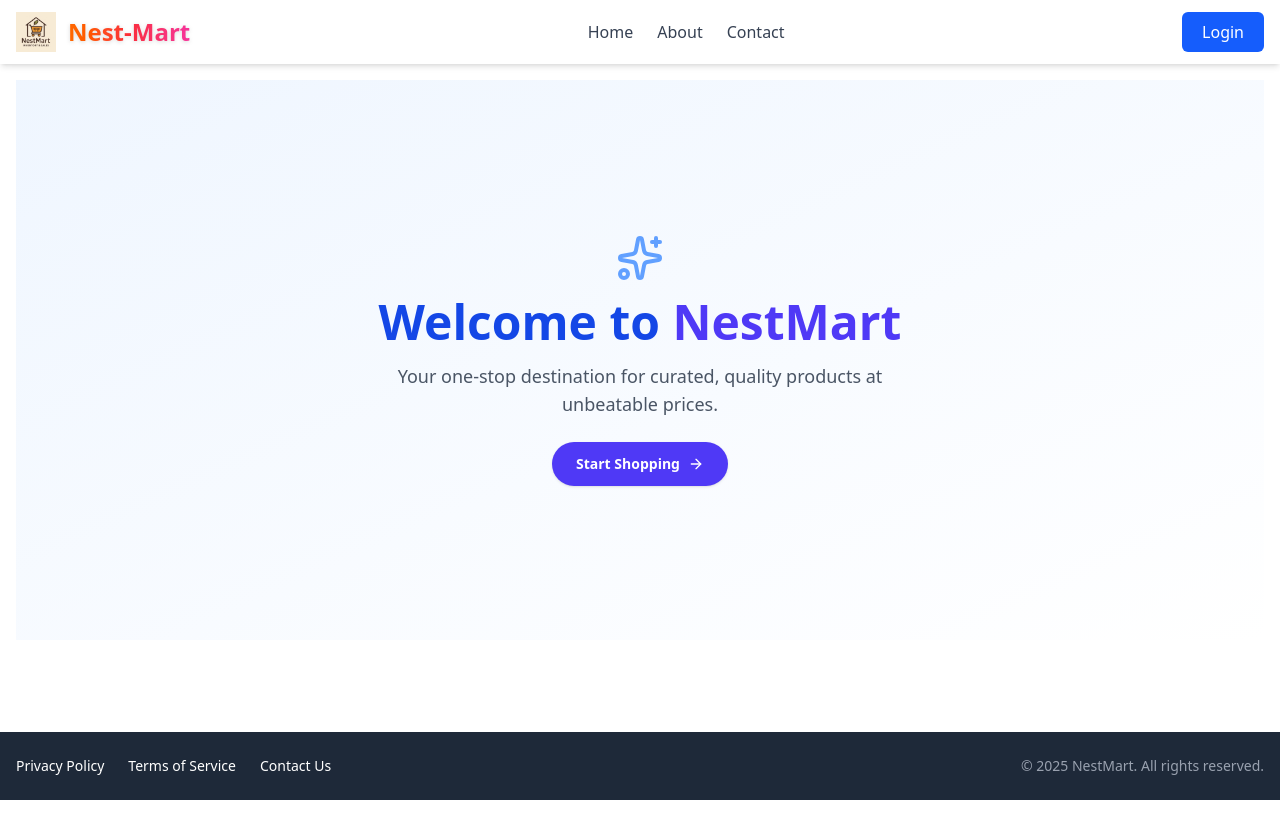
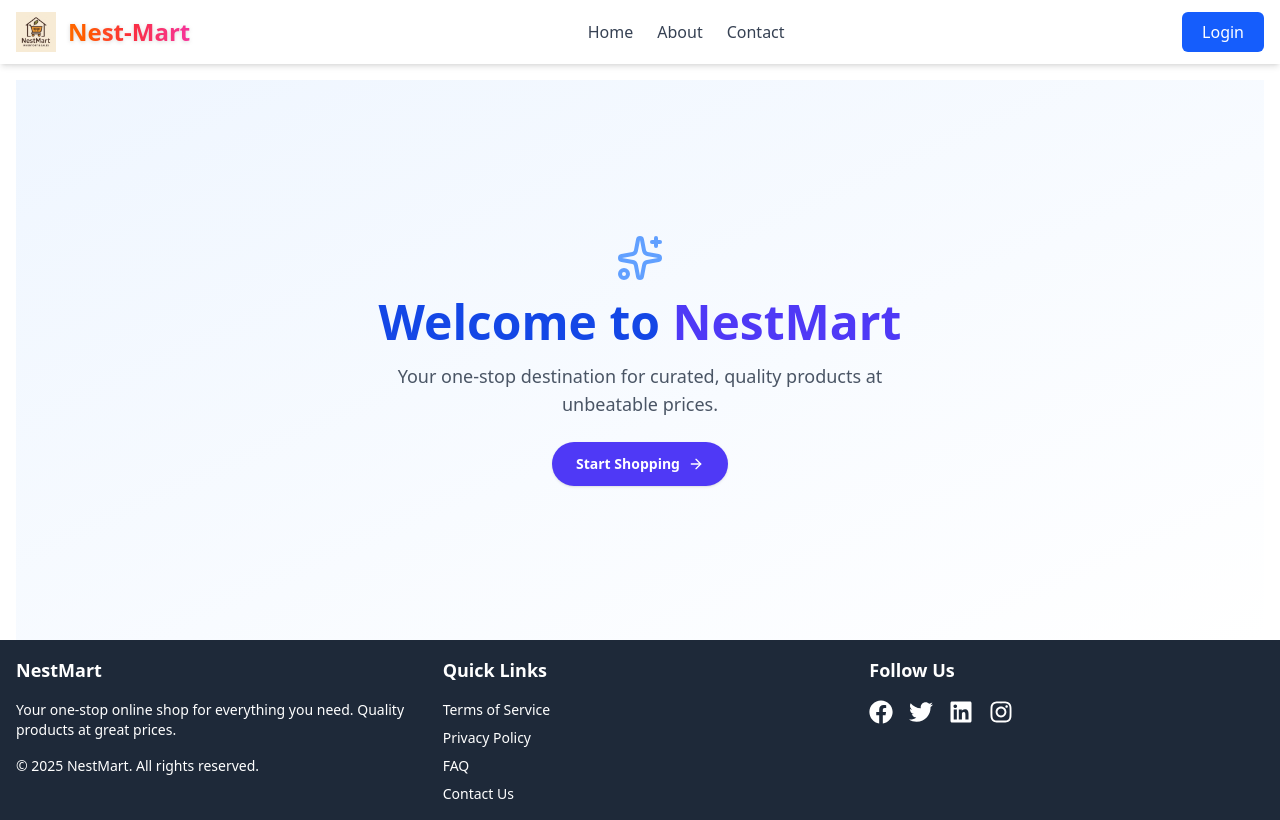
Before and after one commit to BottomsNode/nest-mart-react-frontend, a React (Vite) app: page / in a window 1280 px wide. Built offline with nearby package versions, Linux system fonts and the light colour scheme.

Commit message:
changes in footer

```diff
--- a/src/components/Layout/Footer.tsx
+++ b/src/components/Layout/Footer.tsx
@@ -1,34 +1,45 @@
 import React from "react";
+import { FaFacebook, FaTwitter, FaLinkedin, FaInstagram } from "react-icons/fa";
 
 export const Footer: React.FC = () => {
     return (
-        <footer className="bg-gray-800 text-white py-6 mt-10">
-            <div className="container mx-auto flex flex-col md:flex-row items-center justify-between px-4 space-y-4 md:space-y-0">
-                {/* Links */}
-                <div className="flex space-x-6">
-                    <a
-                        href="#"
-                        className="text-sm hover:text-blue-400 transition duration-200"
-                    >
-                        Privacy Policy
-                    </a>
-                    <a
-                        href="#"
-                        className="text-sm hover:text-blue-400 transition duration-200"
-                    >
-                        Terms of Service
-                    </a>
-                    <a
-                        href="#"
-                        className="text-sm hover:text-blue-400 transition duration-200"
-                    >
-                        Contact Us
-                    </a>
+        <footer className="bg-gray-800 text-white p-4 mt-auto">
+            <div className="container mx-auto grid grid-cols-1 md:grid-cols-3 gap-8">
+                {/* Company Info */}
+                <div>
+                    <h5 className="text-lg font-semibold mb-4">NestMart</h5>
+                    <p className="text-sm mb-4">Your one-stop online shop for everything you need. Quality products at great prices.</p>
+                    <p className="text-sm">&copy; {new Date().getFullYear()} NestMart. All rights reserved.</p>
                 </div>
 
-                {/* Copyright */}
-                <div className="text-sm text-gray-400 text-center md:text-right">
-                    &copy; {new Date().getFullYear()} NestMart. All rights reserved.
+                {/* Useful Links */}
+                <div>
+                    <h5 className="text-lg font-semibold mb-4">Quick Links</h5>
+                    <ul className="text-sm space-y-2">
+                        <li><a href="/terms" className="hover:text-indigo-300">Terms of Service</a></li>
+                        <li><a href="/privacy" className="hover:text-indigo-300">Privacy Policy</a></li>
+                        <li><a href="/faq" className="hover:text-indigo-300">FAQ</a></li>
+                        <li><a href="/contact" className="hover:text-indigo-300">Contact Us</a></li>
+                    </ul>
+                </div>
+
+                {/* Social Media Links */}
+                <div>
+                    <h5 className="text-lg font-semibold mb-4">Follow Us</h5>
+                    <div className="flex space-x-4">
+                        <a href="https://facebook.com" className="text-white hover:text-indigo-300">
+                            <FaFacebook size={24} />
+                        </a>
+                        <a href="https://twitter.com" className="text-white hover:text-indigo-300">
+                            <FaTwitter size={24} />
+                        </a>
+                        <a href="https://linkedin.com" className="text-white hover:text-indigo-300">
+                            <FaLinkedin size={24} />
+                        </a>
+                        <a href="https://instagram.com" className="text-white hover:text-indigo-300">
+                            <FaInstagram size={24} />
+                        </a>
+                    </div>
                 </div>
             </div>
         </footer>
--- a/src/components/Layout/dashboard/footer/DashboardFooter.tsx
+++ b/src/components/Layout/dashboard/footer/DashboardFooter.tsx
@@ -1,10 +1,46 @@
 import React from 'react';
+import { FaFacebook, FaTwitter, FaLinkedin, FaInstagram } from 'react-icons/fa';
 
 export const DashboardFooter: React.FC = () => {
     return (
-        <footer className="bg-gray-400 text-black p-4 shadow-inner mt-auto">
-            <div className="container mx-auto text-center text-sm">
-                &copy; {new Date().getFullYear()} NestMart. All rights reserved.
+        <footer className="bg-gray-800 text-white p-4 mt-auto">
+            <div className="container mx-auto grid grid-cols-1 md:grid-cols-3 gap-8">
+                {/* Company Info */}
+                <div>
+                    <h5 className="text-lg font-semibold mb-4">NestMart</h5>
+                    <p className="text-sm mb-4">Your one-stop online shop for everything you need. Quality products at great prices.</p>
+                    <p className="text-sm">&copy; {new Date().getFullYear()} NestMart. All rights reserved.</p>
+                </div>
+
+                {/* Useful Links */}
+                <div>
+                    <h5 className="text-lg font-semibold mb-4">Quick Links</h5>
+                    <ul className="text-sm space-y-2">
+                        <li><a href="/terms" className="hover:text-indigo-300">Terms of Service</a></li>
+                        <li><a href="/privacy" className="hover:text-indigo-300">Privacy Policy</a></li>
+                        <li><a href="/faq" className="hover:text-indigo-300">FAQ</a></li>
+                        <li><a href="/contact" className="hover:text-indigo-300">Contact Us</a></li>
+                    </ul>
+                </div>
+
+                {/* Social Media Links */}
+                <div>
+                    <h5 className="text-lg font-semibold mb-4">Follow Us</h5>
+                    <div className="flex space-x-4">
+                        <a href="https://facebook.com" className="text-white hover:text-indigo-300">
+                            <FaFacebook size={24} />
+                        </a>
+                        <a href="https://twitter.com" className="text-white hover:text-indigo-300">
+                            <FaTwitter size={24} />
+                        </a>
+                        <a href="https://linkedin.com" className="text-white hover:text-indigo-300">
+                            <FaLinkedin size={24} />
+                        </a>
+                        <a href="https://instagram.com" className="text-white hover:text-indigo-300">
+                            <FaInstagram size={24} />
+                        </a>
+                    </div>
+                </div>
             </div>
         </footer>
     );
--- a/src/features/dashboard/components/LogoutPage.tsx
+++ b/src/features/dashboard/components/LogoutPage.tsx
@@ -5,14 +5,14 @@ import { Loader2 } from "lucide-react";
 export const Logout: React.FC = () => {
     useLogout();
     return (
-        <div className="min-h-[70vh] flex flex-col items-center justify-center bg-gray-50 px-4 animate-fadeIn">
-            <div className="bg-white p-8 rounded-xl shadow-lg max-w-md w-full text-center transition-all duration-500">
+        <div className="min-h-[58vh] flex flex-col items-center justify-center bg-gray-50 px-4 animate-fadeIn">
+            <div className="bg-blue-50 shadow-gray-400 p-10 rounded-xl shadow-lg max-w-md w-full text-center transition-all duration-500">
                 <>
                     <h1 className="text-2xl font-semibold mb-4 text-gray-700">
                         Logging Out...
                     </h1>
                     <Loader2 className="mx-auto h-10 w-10 text-blue-500 animate-spin" />
-                    <p className="text-gray-500 mt-4">You will be redirected shortly.</p>
+                    <p className="text-gray-700 mt-4">You will be redirected shortly.</p>
                 </>
             </div>
         </div>
--- a/src/features/products/hooks/useProducts.ts
+++ b/src/features/products/hooks/useProducts.ts
@@ -5,7 +5,7 @@ import { productSchema, productsResponseSchema, type Product, type ProductsRespo
 import z from "zod";
 import { VITE_PAGE_DATA_LIMIT } from "@/config";
 
-const fetchSearchResults = async (searchTerm: string): Promise<Product[]> => {
+export const fetchSearchResults = async (searchTerm: string): Promise<Product[]> => {
     const res = await axiosInstance.get(`/products/search/${encodeURIComponent(searchTerm)}`);
     const rawData = Array.isArray(res.data) ? res.data : res.data.products;
 
@@ -19,7 +19,7 @@ const fetchSearchResults = async (searchTerm: string): Promise<Product[]> => {
     return parsed.data;
 };
 
-const fetchProducts = async ({ pageParam = 1, queryKey }: any): Promise<ProductsResponse> => {
+export const fetchProducts = async ({ pageParam = 1, queryKey }: any): Promise<ProductsResponse> => {
     const [_key, searchTerm] = queryKey;
 
     if (searchTerm) {
```
